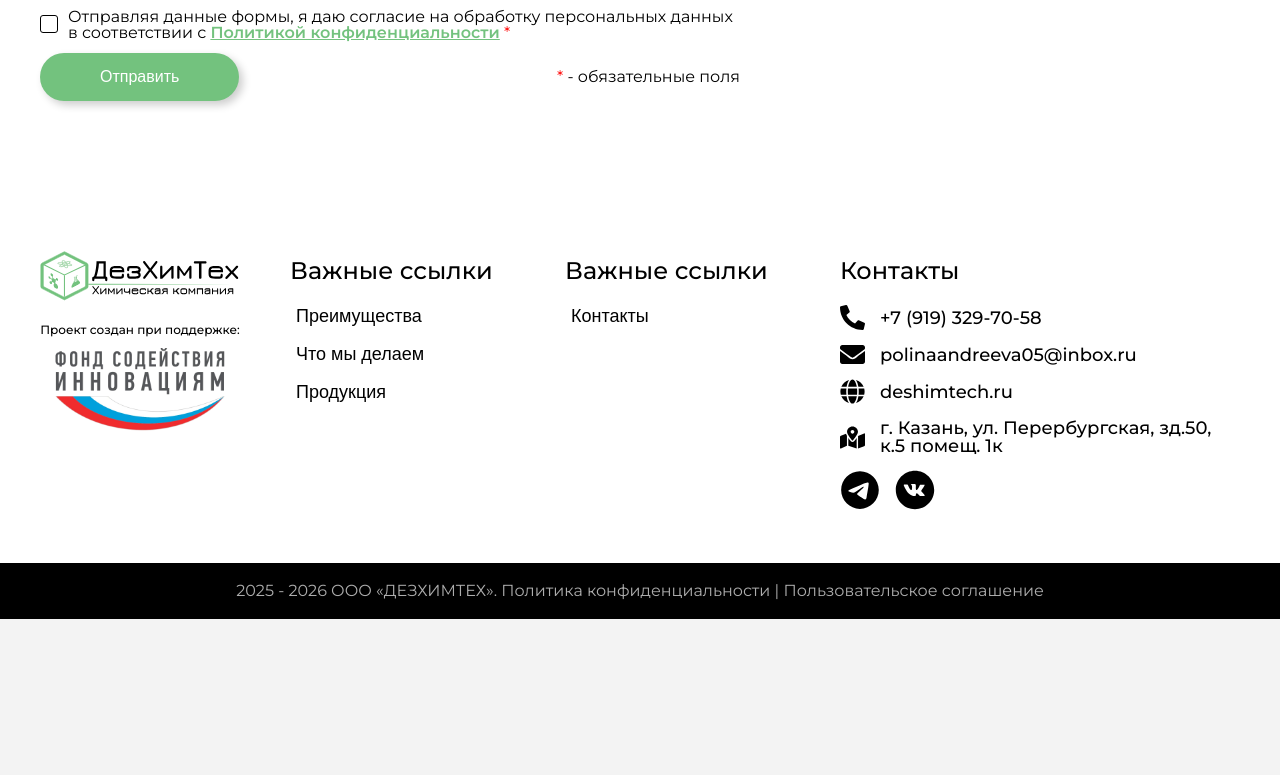
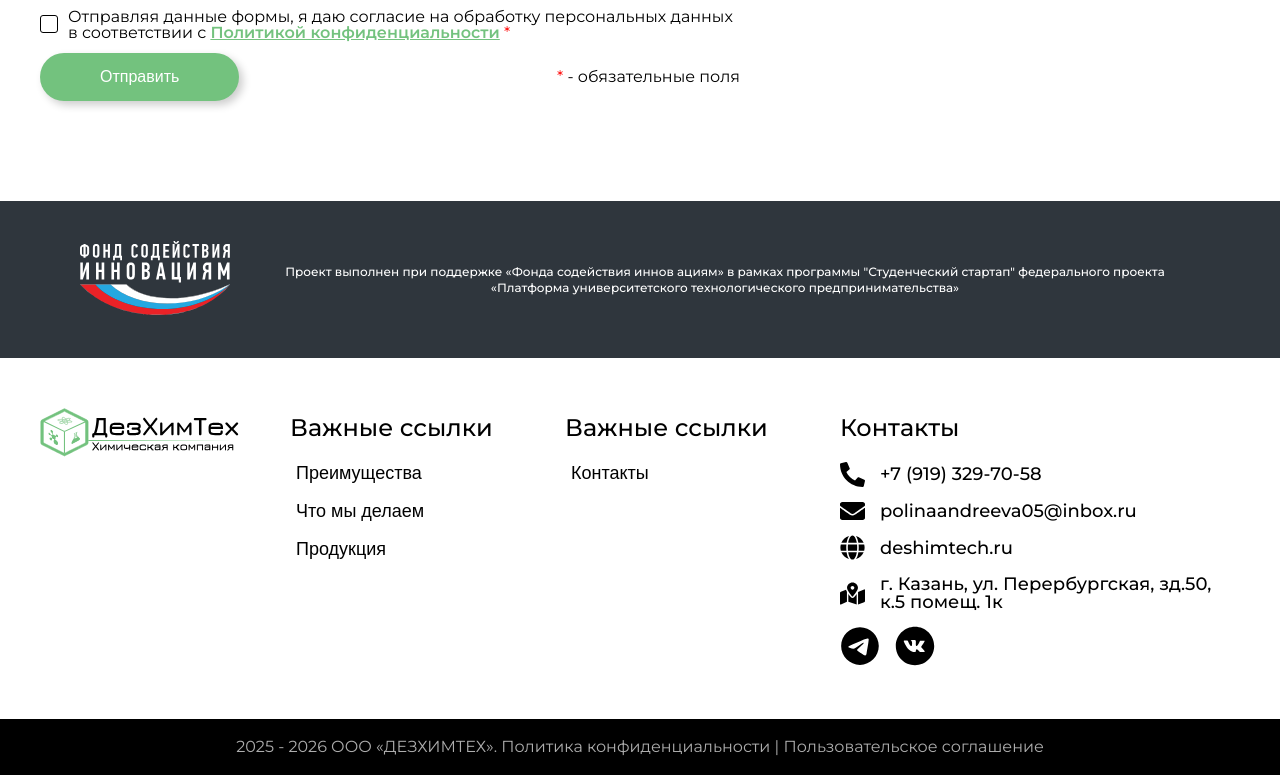
Before and after one commit to MoonWorkTs/cat, a website with bundled scripts: page public/index.html in a window 1280 px wide. Shown: the part 4117-4892 px from the top of the page. Before the commit the page ends 4736 px from the top, so only its background shows below. Built offline with nearby package versions, Linux system fonts and the light colour scheme; a script that the page names is missing.

Commit message:
12.09.2026

```diff
--- a/public/components/footer/footer.html
+++ b/public/components/footer/footer.html
@@ -1,6 +1,21 @@
 <template id="footer-template">
   <section id="contact">
     <div style="background-color: #fff; position: relative">
+      <div style="background-color: #2f363d;">
+        <app-container>
+          <div class="footer-logo__partner">
+            <a href="https://www.fasie.ru/" target="_blank">
+              <img src="../../assets/icons/fasie.svg" alt="logo" />
+            </a>
+            <h1>
+              <a href="https://www.fasie.ru/" target="_blank">Проект выполнен при поддержке «Фонда содействия иннов
+                ациям» в рамках программы "Студенческий
+                стартап"
+                федерального проекта «Платформа университетского технологического предпринимательства»</a>
+            </h1>
+          </div>
+        </app-container>
+      </div>
       <app-container>
         <div class="footer">
           <div class="footer-inner">
@@ -8,12 +23,6 @@
               <a href="">
                 <img src="../../assets/icons/logo.svg" alt="logo" />
               </a>
-              <div class="footer-logo__partner">
-                <h1>Проект создан при поддержке:</h1>
-                <a href="https://www.fasie.ru/" target="_blank">
-                  <img src="../../assets/img/fasie.webp" alt="logo" />
-                </a>
-              </div>
             </div>
             <div class="footer-info">
               <div class="footer-info__link">
@@ -56,9 +65,7 @@
                   </li>
                   <li>
                     <img src="../../assets/icons/email_2.svg" alt="email" />
-                    <a href="mailto:polinaandreeva05@inbox.ru"
-                      >polinaandreeva05@inbox.ru</a
-                    >
+                    <a href="mailto:polinaandreeva05@inbox.ru">polinaandreeva05@inbox.ru</a>
                   </li>
                   <li>
                     <img src="../../assets/icons/globe.svg" alt="globe" />
@@ -66,43 +73,25 @@
                   </li>
                   <li>
                     <img src="../../assets/icons/map.svg" alt="map" />
-                    <a
-                      target="_blank"
-                      href="https://yandex.ru/maps/43/kazan/house/peterburgskaya_ulitsa_50k5/YEAYdwRhQUQPQFtvfXt5cHRiZw==/?indoorLevel=1&ll=49.131819%2C55.781813&z=17.12"
-                      >г. Казань, ул. Перербургская, зд.50, к.5 помещ. 1к
+                    <a target="_blank"
+                      href="https://yandex.ru/maps/43/kazan/house/peterburgskaya_ulitsa_50k5/YEAYdwRhQUQPQFtvfXt5cHRiZw==/?indoorLevel=1&ll=49.131819%2C55.781813&z=17.12">г.
+                      Казань, ул. Перербургская, зд.50, к.5 помещ. 1к
                     </a>
                   </li>
                 </ul>
                 <div class="footer-info__contact-social">
-                  <a
-                    id="telegram"
-                    href="https://t.me/dezhimteh"
-                    target="_blank"
-                  >
-                    <svg
-                      xmlns="http://www.w3.org/2000/svg"
-                      fill="currentColor"
-                      width="40px"
-                      height="40px"
-                      viewBox="0 0 32 32"
-                      version="1.1"
-                    >
+                  <a id="telegram" href="https://t.me/dezhimteh" target="_blank">
+                    <svg xmlns="http://www.w3.org/2000/svg" fill="currentColor" width="40px" height="40px"
+                      viewBox="0 0 32 32" version="1.1">
                       <path
-                        d="M22.122 10.040c0.006-0 0.014-0 0.022-0 0.209 0 0.403 0.065 0.562 0.177l-0.003-0.002c0.116 0.101 0.194 0.243 0.213 0.403l0 0.003c0.020 0.122 0.031 0.262 0.031 0.405 0 0.065-0.002 0.129-0.007 0.193l0-0.009c-0.225 2.369-1.201 8.114-1.697 10.766-0.21 1.123-0.623 1.499-1.023 1.535-0.869 0.081-1.529-0.574-2.371-1.126-1.318-0.865-2.063-1.403-3.342-2.246-1.479-0.973-0.52-1.51 0.322-2.384 0.221-0.23 4.052-3.715 4.127-4.031 0.004-0.019 0.006-0.040 0.006-0.062 0-0.078-0.029-0.149-0.076-0.203l0 0c-0.052-0.034-0.117-0.053-0.185-0.053-0.045 0-0.088 0.009-0.128 0.024l0.002-0.001q-0.198 0.045-6.316 4.174c-0.445 0.351-1.007 0.573-1.619 0.599l-0.006 0c-0.867-0.105-1.654-0.298-2.401-0.573l0.074 0.024c-0.938-0.306-1.683-0.467-1.619-0.985q0.051-0.404 1.114-0.827 6.548-2.853 8.733-3.761c1.607-0.853 3.47-1.555 5.429-2.010l0.157-0.031zM15.93 1.025c-8.302 0.020-15.025 6.755-15.025 15.060 0 8.317 6.742 15.060 15.060 15.060s15.060-6.742 15.060-15.060c0-8.305-6.723-15.040-15.023-15.060h-0.002q-0.035-0-0.070 0z"
-                      />
+                        d="M22.122 10.040c0.006-0 0.014-0 0.022-0 0.209 0 0.403 0.065 0.562 0.177l-0.003-0.002c0.116 0.101 0.194 0.243 0.213 0.403l0 0.003c0.020 0.122 0.031 0.262 0.031 0.405 0 0.065-0.002 0.129-0.007 0.193l0-0.009c-0.225 2.369-1.201 8.114-1.697 10.766-0.21 1.123-0.623 1.499-1.023 1.535-0.869 0.081-1.529-0.574-2.371-1.126-1.318-0.865-2.063-1.403-3.342-2.246-1.479-0.973-0.52-1.51 0.322-2.384 0.221-0.23 4.052-3.715 4.127-4.031 0.004-0.019 0.006-0.040 0.006-0.062 0-0.078-0.029-0.149-0.076-0.203l0 0c-0.052-0.034-0.117-0.053-0.185-0.053-0.045 0-0.088 0.009-0.128 0.024l0.002-0.001q-0.198 0.045-6.316 4.174c-0.445 0.351-1.007 0.573-1.619 0.599l-0.006 0c-0.867-0.105-1.654-0.298-2.401-0.573l0.074 0.024c-0.938-0.306-1.683-0.467-1.619-0.985q0.051-0.404 1.114-0.827 6.548-2.853 8.733-3.761c1.607-0.853 3.47-1.555 5.429-2.010l0.157-0.031zM15.93 1.025c-8.302 0.020-15.025 6.755-15.025 15.060 0 8.317 6.742 15.060 15.060 15.060s15.060-6.742 15.060-15.060c0-8.305-6.723-15.040-15.023-15.060h-0.002q-0.035-0-0.070 0z" />
                     </svg>
                   </a>
                   <a id="vk" href="https://vk.ru/dezchemtech" target="_blank">
-                    <svg
-                      xmlns="http://www.w3.org/2000/svg"
-                      fill="currentColor"
-                      width="40px"
-                      height="40px"
-                      viewBox="0 0 20 20"
-                    >
+                    <svg xmlns="http://www.w3.org/2000/svg" fill="currentColor" width="40px" height="40px"
+                      viewBox="0 0 20 20">
                       <path
-                        d="M10 .4C4.698.4.4 4.698.4 10s4.298 9.6 9.6 9.6 9.6-4.298 9.6-9.6S15.302.4 10 .4zm3.692 10.831s.849.838 1.058 1.227c.006.008.009.016.011.02.085.143.105.254.063.337-.07.138-.31.206-.392.212h-1.5c-.104 0-.322-.027-.586-.209-.203-.142-.403-.375-.598-.602-.291-.338-.543-.63-.797-.63a.305.305 0 0 0-.095.015c-.192.062-.438.336-.438 1.066 0 .228-.18.359-.307.359h-.687c-.234 0-1.453-.082-2.533-1.221-1.322-1.395-2.512-4.193-2.522-4.219-.075-.181.08-.278.249-.278h1.515c.202 0 .268.123.314.232.054.127.252.632.577 1.2.527.926.85 1.302 1.109 1.302a.3.3 0 0 0 .139-.036c.338-.188.275-1.393.26-1.643 0-.047-.001-.539-.174-.775-.124-.171-.335-.236-.463-.26a.55.55 0 0 1 .199-.169c.232-.116.65-.133 1.065-.133h.231c.45.006.566.035.729.076.33.079.337.292.308 1.021-.009.207-.018.441-.018.717 0 .06-.003.124-.003.192-.01.371-.022.792.24.965a.216.216 0 0 0 .114.033c.091 0 .365 0 1.107-1.273a9.718 9.718 0 0 0 .595-1.274c.015-.026.059-.106.111-.137a.266.266 0 0 1 .124-.029h1.781c.194 0 .327.029.352.104.044.119-.008.482-.821 1.583l-.363.479c-.737.966-.737 1.015.046 1.748z"
-                      />
+                        d="M10 .4C4.698.4.4 4.698.4 10s4.298 9.6 9.6 9.6 9.6-4.298 9.6-9.6S15.302.4 10 .4zm3.692 10.831s.849.838 1.058 1.227c.006.008.009.016.011.02.085.143.105.254.063.337-.07.138-.31.206-.392.212h-1.5c-.104 0-.322-.027-.586-.209-.203-.142-.403-.375-.598-.602-.291-.338-.543-.63-.797-.63a.305.305 0 0 0-.095.015c-.192.062-.438.336-.438 1.066 0 .228-.18.359-.307.359h-.687c-.234 0-1.453-.082-2.533-1.221-1.322-1.395-2.512-4.193-2.522-4.219-.075-.181.08-.278.249-.278h1.515c.202 0 .268.123.314.232.054.127.252.632.577 1.2.527.926.85 1.302 1.109 1.302a.3.3 0 0 0 .139-.036c.338-.188.275-1.393.26-1.643 0-.047-.001-.539-.174-.775-.124-.171-.335-.236-.463-.26a.55.55 0 0 1 .199-.169c.232-.116.65-.133 1.065-.133h.231c.45.006.566.035.729.076.33.079.337.292.308 1.021-.009.207-.018.441-.018.717 0 .06-.003.124-.003.192-.01.371-.022.792.24.965a.216.216 0 0 0 .114.033c.091 0 .365 0 1.107-1.273a9.718 9.718 0 0 0 .595-1.274c.015-.026.059-.106.111-.137a.266.266 0 0 1 .124-.029h1.781c.194 0 .327.029.352.104.044.119-.008.482-.821 1.583l-.363.479c-.737.966-.737 1.015.046 1.748z" />
                     </svg>
                   </a>
                 </div>
@@ -117,9 +106,7 @@
                 </li>
                 <li>
                   <img src="../../assets/icons/email_2.svg" alt="email" />
-                  <a href="mailto:polinaandreeva05@inbox.ru"
-                    >polinaandreeva05@inbox.ru</a
-                  >
+                  <a href="mailto:polinaandreeva05@inbox.ru">polinaandreeva05@inbox.ru</a>
                 </li>
                 <li>
                   <img src="../../assets/icons/globe.svg" alt="globe" />
@@ -127,39 +114,24 @@
                 </li>
                 <li>
                   <img src="../../assets/icons/map.svg" alt="map" />
-                  <a
-                    target="_blank"
-                    href="https://yandex.ru/maps/43/kazan/house/peterburgskaya_ulitsa_50k5/YEAYdwRhQUQPQFtvfXt5cHRiZw==/?indoorLevel=1&ll=49.131819%2C55.781813&z=17.12"
-                    >г. Казань, ул. Перербургская, зд.50, к.5 помещ. 1к</a
-                  >
+                  <a target="_blank"
+                    href="https://yandex.ru/maps/43/kazan/house/peterburgskaya_ulitsa_50k5/YEAYdwRhQUQPQFtvfXt5cHRiZw==/?indoorLevel=1&ll=49.131819%2C55.781813&z=17.12">г.
+                    Казань, ул. Перербургская, зд.50, к.5 помещ. 1к</a>
                 </li>
               </ul>
               <div class="footer-info__contact-social">
                 <a id="telegram" href="https://t.me/dezhimteh" target="_blank">
-                  <svg
-                    xmlns="http://www.w3.org/2000/svg"
-                    fill="currentColor"
-                    width="40px"
-                    height="40px"
-                    viewBox="0 0 32 32"
-                    version="1.1"
-                  >
+                  <svg xmlns="http://www.w3.org/2000/svg" fill="currentColor" width="40px" height="40px"
+                    viewBox="0 0 32 32" version="1.1">
                     <path
-                      d="M22.122 10.040c0.006-0 0.014-0 0.022-0 0.209 0 0.403 0.065 0.562 0.177l-0.003-0.002c0.116 0.101 0.194 0.243 0.213 0.403l0 0.003c0.020 0.122 0.031 0.262 0.031 0.405 0 0.065-0.002 0.129-0.007 0.193l0-0.009c-0.225 2.369-1.201 8.114-1.697 10.766-0.21 1.123-0.623 1.499-1.023 1.535-0.869 0.081-1.529-0.574-2.371-1.126-1.318-0.865-2.063-1.403-3.342-2.246-1.479-0.973-0.52-1.51 0.322-2.384 0.221-0.23 4.052-3.715 4.127-4.031 0.004-0.019 0.006-0.040 0.006-0.062 0-0.078-0.029-0.149-0.076-0.203l0 0c-0.052-0.034-0.117-0.053-0.185-0.053-0.045 0-0.088 0.009-0.128 0.024l0.002-0.001q-0.198 0.045-6.316 4.174c-0.445 0.351-1.007 0.573-1.619 0.599l-0.006 0c-0.867-0.105-1.654-0.298-2.401-0.573l0.074 0.024c-0.938-0.306-1.683-0.467-1.619-0.985q0.051-0.404 1.114-0.827 6.548-2.853 8.733-3.761c1.607-0.853 3.47-1.555 5.429-2.010l0.157-0.031zM15.93 1.025c-8.302 0.020-15.025 6.755-15.025 15.060 0 8.317 6.742 15.060 15.060 15.060s15.060-6.742 15.060-15.060c0-8.305-6.723-15.040-15.023-15.060h-0.002q-0.035-0-0.070 0z"
-                    />
+                      d="M22.122 10.040c0.006-0 0.014-0 0.022-0 0.209 0 0.403 0.065 0.562 0.177l-0.003-0.002c0.116 0.101 0.194 0.243 0.213 0.403l0 0.003c0.020 0.122 0.031 0.262 0.031 0.405 0 0.065-0.002 0.129-0.007 0.193l0-0.009c-0.225 2.369-1.201 8.114-1.697 10.766-0.21 1.123-0.623 1.499-1.023 1.535-0.869 0.081-1.529-0.574-2.371-1.126-1.318-0.865-2.063-1.403-3.342-2.246-1.479-0.973-0.52-1.51 0.322-2.384 0.221-0.23 4.052-3.715 4.127-4.031 0.004-0.019 0.006-0.040 0.006-0.062 0-0.078-0.029-0.149-0.076-0.203l0 0c-0.052-0.034-0.117-0.053-0.185-0.053-0.045 0-0.088 0.009-0.128 0.024l0.002-0.001q-0.198 0.045-6.316 4.174c-0.445 0.351-1.007 0.573-1.619 0.599l-0.006 0c-0.867-0.105-1.654-0.298-2.401-0.573l0.074 0.024c-0.938-0.306-1.683-0.467-1.619-0.985q0.051-0.404 1.114-0.827 6.548-2.853 8.733-3.761c1.607-0.853 3.47-1.555 5.429-2.010l0.157-0.031zM15.93 1.025c-8.302 0.020-15.025 6.755-15.025 15.060 0 8.317 6.742 15.060 15.060 15.060s15.060-6.742 15.060-15.060c0-8.305-6.723-15.040-15.023-15.060h-0.002q-0.035-0-0.070 0z" />
                   </svg>
                 </a>
                 <a id="vk" href="https://vk.ru/dezchemtech" target="_blank">
-                  <svg
-                    xmlns="http://www.w3.org/2000/svg"
-                    fill="currentColor"
-                    width="40px"
-                    height="40px"
-                    viewBox="0 0 20 20"
-                  >
+                  <svg xmlns="http://www.w3.org/2000/svg" fill="currentColor" width="40px" height="40px"
+                    viewBox="0 0 20 20">
                     <path
-                      d="M10 .4C4.698.4.4 4.698.4 10s4.298 9.6 9.6 9.6 9.6-4.298 9.6-9.6S15.302.4 10 .4zm3.692 10.831s.849.838 1.058 1.227c.006.008.009.016.011.02.085.143.105.254.063.337-.07.138-.31.206-.392.212h-1.5c-.104 0-.322-.027-.586-.209-.203-.142-.403-.375-.598-.602-.291-.338-.543-.63-.797-.63a.305.305 0 0 0-.095.015c-.192.062-.438.336-.438 1.066 0 .228-.18.359-.307.359h-.687c-.234 0-1.453-.082-2.533-1.221-1.322-1.395-2.512-4.193-2.522-4.219-.075-.181.08-.278.249-.278h1.515c.202 0 .268.123.314.232.054.127.252.632.577 1.2.527.926.85 1.302 1.109 1.302a.3.3 0 0 0 .139-.036c.338-.188.275-1.393.26-1.643 0-.047-.001-.539-.174-.775-.124-.171-.335-.236-.463-.26a.55.55 0 0 1 .199-.169c.232-.116.65-.133 1.065-.133h.231c.45.006.566.035.729.076.33.079.337.292.308 1.021-.009.207-.018.441-.018.717 0 .06-.003.124-.003.192-.01.371-.022.792.24.965a.216.216 0 0 0 .114.033c.091 0 .365 0 1.107-1.273a9.718 9.718 0 0 0 .595-1.274c.015-.026.059-.106.111-.137a.266.266 0 0 1 .124-.029h1.781c.194 0 .327.029.352.104.044.119-.008.482-.821 1.583l-.363.479c-.737.966-.737 1.015.046 1.748z"
-                    />
+                      d="M10 .4C4.698.4.4 4.698.4 10s4.298 9.6 9.6 9.6 9.6-4.298 9.6-9.6S15.302.4 10 .4zm3.692 10.831s.849.838 1.058 1.227c.006.008.009.016.011.02.085.143.105.254.063.337-.07.138-.31.206-.392.212h-1.5c-.104 0-.322-.027-.586-.209-.203-.142-.403-.375-.598-.602-.291-.338-.543-.63-.797-.63a.305.305 0 0 0-.095.015c-.192.062-.438.336-.438 1.066 0 .228-.18.359-.307.359h-.687c-.234 0-1.453-.082-2.533-1.221-1.322-1.395-2.512-4.193-2.522-4.219-.075-.181.08-.278.249-.278h1.515c.202 0 .268.123.314.232.054.127.252.632.577 1.2.527.926.85 1.302 1.109 1.302a.3.3 0 0 0 .139-.036c.338-.188.275-1.393.26-1.643 0-.047-.001-.539-.174-.775-.124-.171-.335-.236-.463-.26a.55.55 0 0 1 .199-.169c.232-.116.65-.133 1.065-.133h.231c.45.006.566.035.729.076.33.079.337.292.308 1.021-.009.207-.018.441-.018.717 0 .06-.003.124-.003.192-.01.371-.022.792.24.965a.216.216 0 0 0 .114.033c.091 0 .365 0 1.107-1.273a9.718 9.718 0 0 0 .595-1.274c.015-.026.059-.106.111-.137a.266.266 0 0 1 .124-.029h1.781c.194 0 .327.029.352.104.044.119-.008.482-.821 1.583l-.363.479c-.737.966-.737 1.015.046 1.748z" />
                   </svg>
                 </a>
               </div>
@@ -171,13 +143,9 @@
         <p>
           2025 - 2026 ООО «ДЕЗХИМТЕХ».
           <span>
-            <a href="/privacy-policy" target="_blank" class="footer-under__link"
-              >Политика конфиденциальности</a
-            >
+            <a href="/privacy-policy" target="_blank" class="footer-under__link">Политика конфиденциальности</a>
             |
-            <a href="/user-agreement" target="_blank" class="footer-under__link"
-              >Пользовательское соглашение</a
-            >
+            <a href="/user-agreement" target="_blank" class="footer-under__link">Пользовательское соглашение</a>
           </span>
         </p>
       </div>
--- a/src/scss/footer.scss
+++ b/src/scss/footer.scss
@@ -19,18 +19,33 @@
     }
 
     &__partner {
+      justify-content: center;
+      padding: 40px 100px;
+      gap: 40px;
       display: flex;
-      flex-direction: column;
+      flex-direction: row;
       align-items: center;
-      margin-top: 20px;
 
       h1 {
-        font-weight: 500;
+        text-align: center;
+
+        a {
+          font-weight: 500;
+          text-decoration: none;
+          line-height: 25px;
+          font-size: 18px;
+          color: #fff;
+          transition: all 0.2s ease-in-out;
+
+          &:hover {
+            color: #c7c6c6;
+          }
+        }
       }
 
       img {
-        max-width: 300px;
-        height: 150px;
+        max-width: 200px;
+        height: 100px;
       }
     }
   }
@@ -169,6 +184,13 @@
     &-inner {
       padding: 50px 0;
     }
+
+    &-logo {
+      &__partner {
+        padding: 40px;
+        gap: 20px;
+      }
+    }
   }
 }
 
@@ -178,8 +200,15 @@
       width: 200px;
 
       &__partner {
+        img {
+          width: 150px;
+        }
+
         h1 {
-          font-size: 12px;
+          a {
+            line-height: 15px;
+            font-size: 12px;
+          }
         }
 
         img {
@@ -193,6 +222,7 @@
 @media (max-width: 1190px) {
   .footer {
     &-info {
+
       &__link,
       &__contact,
       &__mobile {
@@ -286,8 +316,10 @@
       }
 
       &__partner {
-        h1 {
-          font-size: 16px;
+        flex-direction: column;
+
+        img {
+          width: auto;
         }
       }
     }
@@ -299,6 +331,7 @@
     }
 
     &-info {
+
       &__link,
       &__contact {
         display: flex;
@@ -309,6 +342,7 @@
         h1 {
           display: none;
         }
+
         .footer-info-list {
           align-items: start;
         }
```
Also changed, not shown: public/assets/icons/fasie.svg (added), public/styles/main.css, 1 other file.
